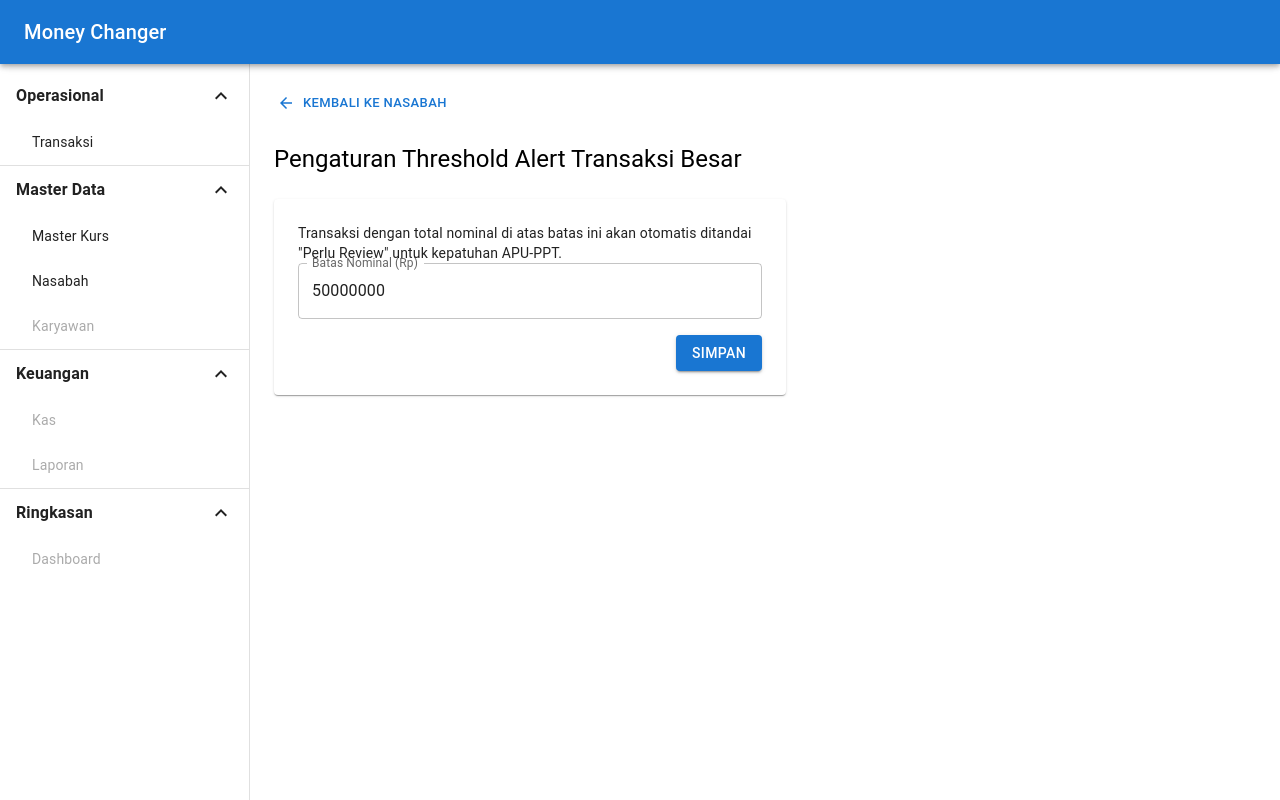
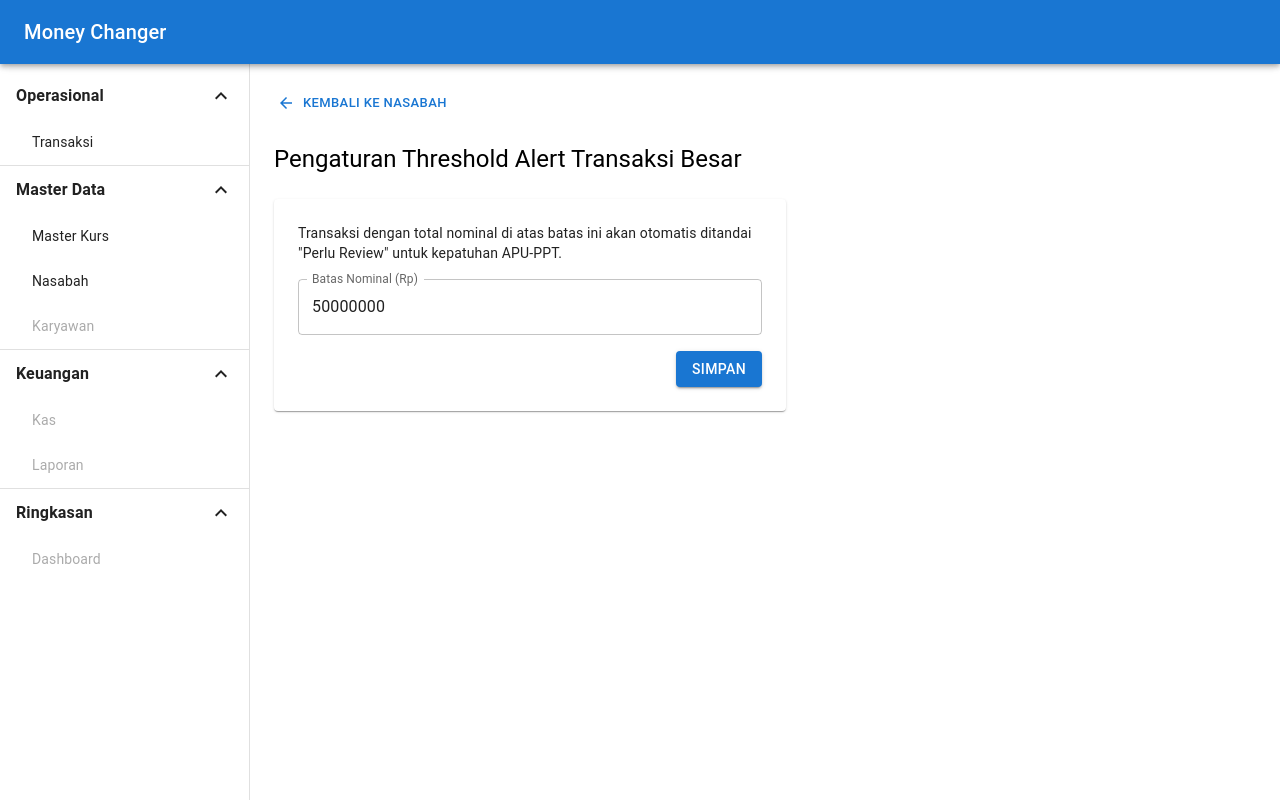
Before and after one commit to Christopherwijaya08/money_changer_frontend, a React (Vite) app: page /nasabah/threshold in a window 1280 px wide. Built offline with nearby package versions, Linux system fonts and the light colour scheme.

Commit message:
style: add margin to form in ThresholdSettingsPage

```diff
--- a/src/pages/ThresholdSettingsPage.jsx
+++ b/src/pages/ThresholdSettingsPage.jsx
@@ -59,7 +59,7 @@ export default function ThresholdSettingsPage() {
           </Alert>
         )}
 
-        <form onSubmit={handleSubmit(onSubmit)}>
+        <form onSubmit={handleSubmit(onSubmit)} style={{ marginTop: '16px' }}>
           <Grid container spacing={2}>
             <Grid size={12}>
               <TextField
```
